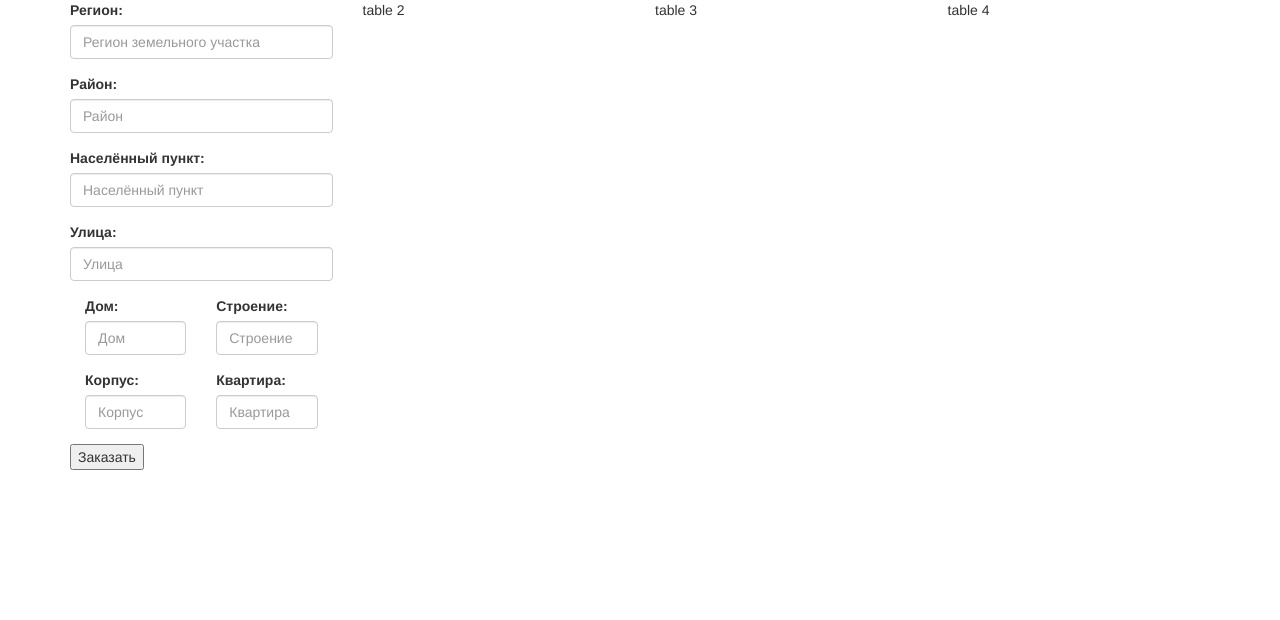
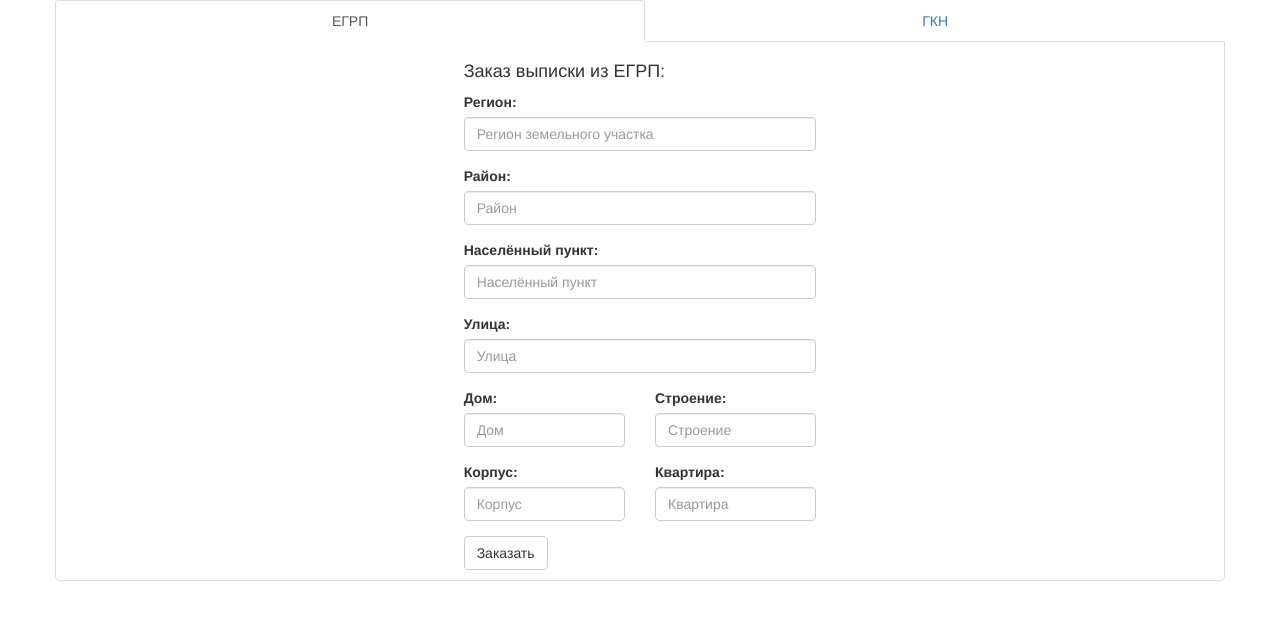
Before and after one commit to VitalySvyatyuk/gkn, a Django app: page / in a window 1280 px wide. Shown: the top 620 px of the page. Run offline with Django 3.2, Linux system fonts and the light colour scheme; some libraries are stand-ins or nearby versions.

Commit message:
form ready

```diff
--- a/gkn/gkn/settings.py
+++ b/gkn/gkn/settings.py
@@ -51,7 +51,6 @@ MIDDLEWARE = [
 
 ROOT_URLCONF = 'gkn.urls'
 
-print(BASE_DIR)
 
 TEMPLATES = [
     {
@@ -122,3 +121,7 @@ USE_TZ = True
 # https://docs.djangoproject.com/en/1.10/howto/static-files/
 
 STATIC_URL = '/static/'
+
+STATICFILES_DIRS = [
+    os.path.join(BASE_DIR, "static"),
+]
--- /dev/null
+++ b/gkn/static/css/styles.css
@@ -0,0 +1,17 @@
+.no-gutter-right {
+    padding-right:0;
+}
+
+.no-gutter-left {
+    padding-left:0;
+    padding-right:10;
+}
+
+.tab-pane {
+
+    border-left: 1px solid #ddd;
+    border-right: 1px solid #ddd;
+    border-bottom: 1px solid #ddd;
+    border-radius: 0px 0px 5px 5px;
+    padding: 10px;
+}
--- /dev/null
+++ b/gkn/static/js/scripts.js
@@ -0,0 +1,4 @@
+$('a[data-toggle="tab"]').on('shown.bs.tab', function (e) {
+  var target = $(e.target).attr("href") // activated tab
+  alert(target);
+});
--- a/gkn/templates/base.html
+++ b/gkn/templates/base.html
@@ -1,11 +1,15 @@
+{% load static %}
 <!DOCTYPE html>
 <html>
 <head>
 	<title></title>
 	<meta name="viewport" content="width=device-width, initial-scale=1">
 	<link rel="stylesheet" href="https://maxcdn.bootstrapcdn.com/bootstrap/3.3.7/css/bootstrap.min.css" integrity="sha384-BVYiiSIFeK1dGmJRAkycuHAHRg32OmUcww7on3RYdg4Va+PmSTsz/K68vbdEjh4u" crossorigin="anonymous">
+    <script src="https://ajax.googleapis.com/ajax/libs/jquery/1.12.4/jquery.min.js"></script>
 	<script src="https://maxcdn.bootstrapcdn.com/bootstrap/3.3.7/js/bootstrap.min.js" integrity="sha384-Tc5IQib027qvyjSMfHjOMaLkfuWVxZxUPnCJA7l2mCWNIpG9mGCD8wGNIcPD7Txa" crossorigin="anonymous"></script>
-	<script src="https://ajax.googleapis.com/ajax/libs/jquery/1.12.4/jquery.min.js"></script>
+
+    <link rel="stylesheet" href="{% static 'css/styles.css' %}">
+    <script src="{% static 'js/scripts.js' %}"></script>
 </head>
 <body>
 	{% block content %}
--- /dev/null
+++ b/gkn/templates/form_EGRP_addr.html
@@ -0,0 +1,35 @@
+<form>
+  <div class="form-group">
+    <label for="region">Регион:</label>
+    <input type="text" class="form-control" id="region" placeholder="Регион земельного участка">
+  </div>
+  <div class="form-group">
+    <label for="rayon">Район:</label>
+    <input type="text" class="form-control" id="rayon" placeholder="Район">
+  </div>
+  <div class="form-group">
+    <label for="punkt">Населённый пункт:</label>
+    <input type="text" class="form-control" id="punkt" placeholder="Населённый пункт">
+  </div>
+  <div class="form-group">
+    <label for="ulitsa">Улица:</label>
+    <input type="text" class="form-control" id="ulitsa" placeholder="Улица">
+  </div>
+  <div class="form-group col-md-6 no-gutter-left">
+    <label for="dom">Дом:</label>
+    <input type="text" class="form-control" id="dom" placeholder="Дом">
+  </div>
+  <div class="form-group col-md-6 no-gutter-right">
+    <label for="stroenie">Строение:</label>
+    <input type="text" class="form-control" id="stroenie" placeholder="Строение">
+  </div>
+  <div class="form-group col-md-6 no-gutter-left">
+    <label for="korpus">Корпус:</label>
+    <input type="text" class="form-control" id="korpus" placeholder="Корпус">
+  </div>
+  <div class="form-group col-md-6 no-gutter-right">
+    <label for="kvartira">Квартира:</label>
+    <input type="text" class="form-control" id="kvartira" placeholder="Квартира">
+  </div>
+  <input type="submit" class="btn btn-default" value="Заказать">
+</form>
--- /dev/null
+++ b/gkn/templates/form_GKN_addr.html
@@ -0,0 +1,35 @@
+<form>
+  <div class="form-group">
+    <label for="region">Регион:</label>
+    <input type="text" class="form-control" id="region" placeholder="Регион земельного участка">
+  </div>
+  <div class="form-group">
+    <label for="rayon">Район:</label>
+    <input type="text" class="form-control" id="rayon" placeholder="Район">
+  </div>
+  <div class="form-group">
+    <label for="punkt">Населённый пункт:</label>
+    <input type="text" class="form-control" id="punkt" placeholder="Населённый пункт">
+  </div>
+  <div class="form-group">
+    <label for="ulitsa">Улица:</label>
+    <input type="text" class="form-control" id="ulitsa" placeholder="Улица">
+  </div>
+  <div class="form-group col-md-6 no-gutter-left">
+    <label for="dom">Дом:</label>
+    <input type="text" class="form-control" id="dom" placeholder="Дом">
+  </div>
+  <div class="form-group col-md-6 no-gutter-right">
+    <label for="stroenie">Строение:</label>
+    <input type="text" class="form-control" id="stroenie" placeholder="Строение">
+  </div>
+  <div class="form-group col-md-6 no-gutter-left">
+    <label for="korpus">Корпус:</label>
+    <input type="text" class="form-control" id="korpus" placeholder="Корпус">
+  </div>
+  <div class="form-group col-md-6 no-gutter-right">
+    <label for="kvartira">Квартира:</label>
+    <input type="text" class="form-control" id="kvartira" placeholder="Квартира">
+  </div>
+  <input type="submit" class="btn btn-default" value="Заказать">
+</form>
--- a/gkn/templates/index.html
+++ b/gkn/templates/index.html
@@ -3,48 +3,35 @@
 {% block content %}
 	<div class="container">
 
-		<div class="row">
-  		<div class="col-md-3 col-xs-6">
-  		<form>
-  			<div class="form-group">
-  				<label for="region">Регион:</label>
-  				<input type="text" class="form-control" id="region" placeholder="Регион земельного участка">
-  			</div>
-  			<div class="form-group">
-  				<label for="rayon">Район:</label>
-  				<input type="text" class="form-control" id="rayon" placeholder="Район">
-  			</div>
-  			<div class="form-group">
-  				<label for="punkt">Населённый пункт:</label>
-  				<input type="text" class="form-control" id="punkt" placeholder="Населённый пункт">
-  			</div>
-  			<div class="form-group">
-					<label for="ulitsa">Улица:</label>
-  				<input type="text" class="form-control" id="ulitsa" placeholder="Улица">
-  			</div>
-  			<div class="form-group col-md-6">
-  				<label for="dom">Дом:</label>
-  				<input type="text" class="form-control" id="dom" placeholder="Дом">
-  			</div>
-  			<div class="form-group col-md-6">
-  				<label for="stroenie">Строение:</label>
-  				<input type="text" class="form-control" id="stroenie" placeholder="Строение">
-  			</div>
-  			<div class="form-group col-md-6">
-  				<label for="korpus">Корпус:</label>
-  				<input type="text" class="form-control" id="korpus" placeholder="Корпус">
-  			</div>
-  			<div class="form-group col-md-6">
-  				<label for="kvartira">Квартира:</label>
-  				<input type="text" class="form-control" id="kvartira" placeholder="Квартира">
-  			</div>
-  			<input type="submit" value="Заказать">
-  		</form>
+
+
+		<div class="row tab-content">
+      <ul class="nav nav-tabs nav-justified">
+        <li role="presentation" class="active"><a href="#EGRP" data-toggle="tab">ЕГРП</a></li>
+        <li role="presentation"><a href="#GKN" data-toggle="tab">ГКН</a></li>
+      </ul>
+
+  		<div class="tab-pane fade active in col-md-12" id="EGRP">
+        <div class="col-md-4"></div>
+        <div class="col-md-4">
+          <h4>Заказ выписки из ЕГРП:</h4>
+          {% include "form_EGRP_addr.html" %}
+        </div>
+        <div class="col-md-4"></div>
   		</div>
-  		<div class="col-md-3 col-xs-6">table 2</div>
-  		<div class="col-md-3">table 3</div>
-  		<div class="col-md-3">table 4</div>
+
+      <div class="tab-pane fade col-md-12" id="GKN">
+        <div class="col-md-4"></div>
+        <div class="col-md-4">
+          <h4>Заказ выписки из ГКН:</h4>
+          {% include "form_GKN_addr.html" %}
+        </div>
+        <div class="col-md-4"></div>
+      </div>
+
 		</div>
 
 	</div>
+
+
 {% endblock %}
```
